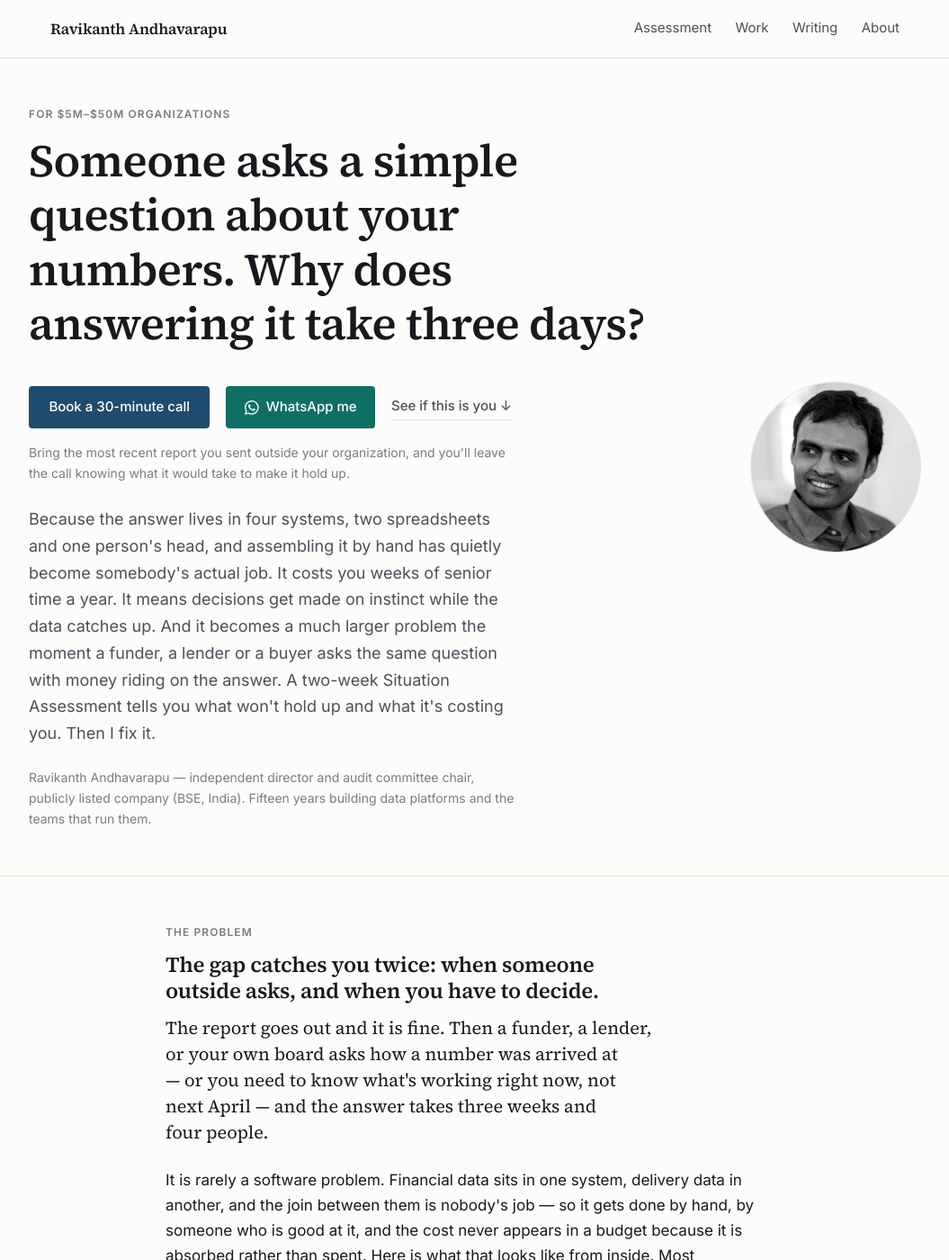
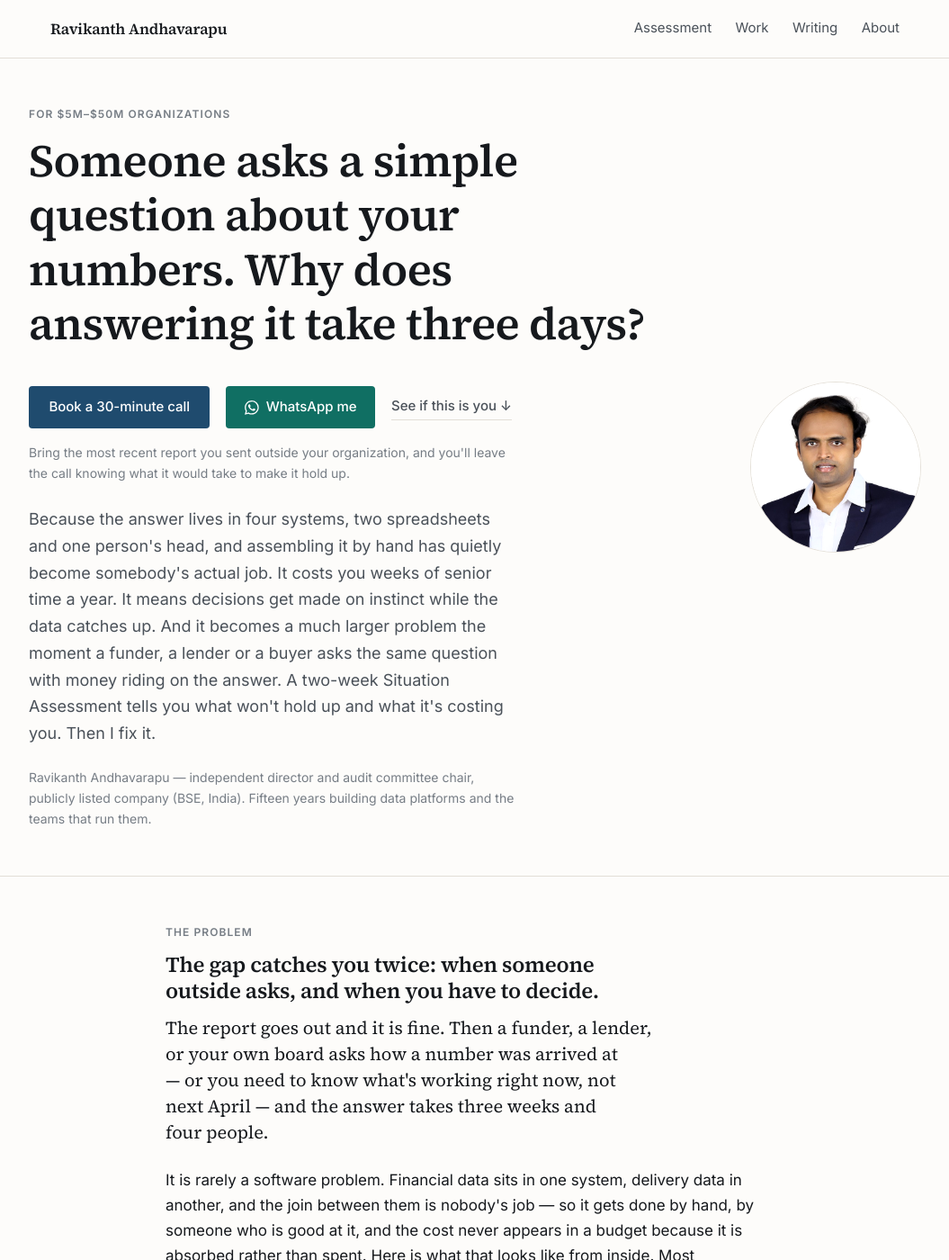
Before and after one commit to helloravi/helloravi.github.io, a Jekyll site: the page built from index.html, in a window 1280 px wide and 1400 px high. Shown: the whole window at 90% size, without its empty margins (112-1167 px from the left). Built offline with Jekyll 4.4.1, drawn with Linux system fonts in a browser that asks for light colours.

Commit message:
Swap in the new portrait and keep it in color
New head-and-shoulders photo, cropped square for the circular mask
and served at 600px for retina. Drop the grayscale filter.

Co-Authored-By: Claude Opus 5 (1M context) <noreply@anthropic.com>

```diff
--- a/css/main.scss
+++ b/css/main.scss
@@ -250,7 +250,7 @@ blockquote {
   height: 190px;
   border-radius: 50%;
   object-fit: cover;
-  filter: grayscale(100%) contrast(1.03);
+  filter: contrast(1.03);
   border: 1px solid var(--rule);
 }
 
```
Also changed, not shown: assets/ravi.jpg.
